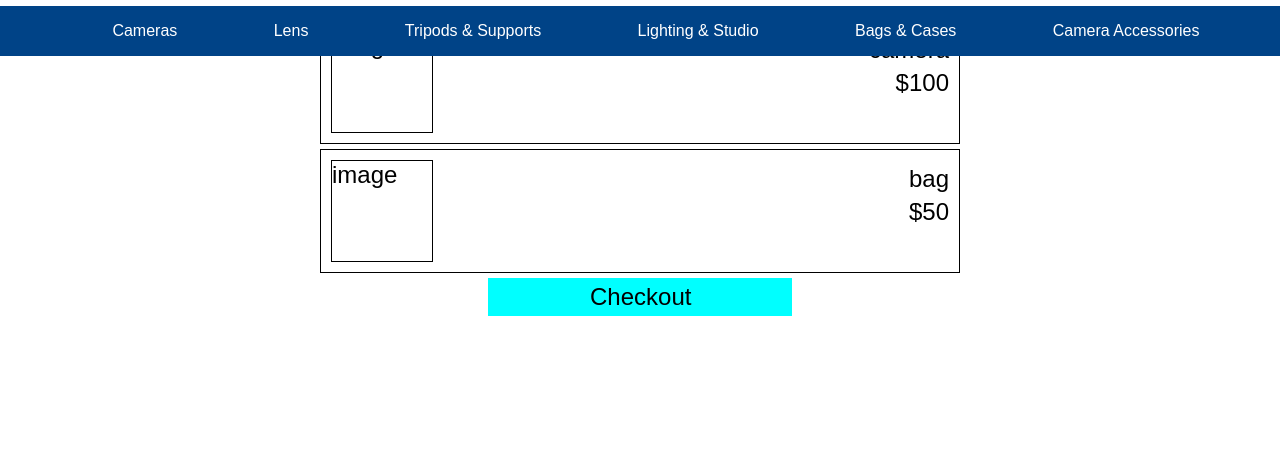
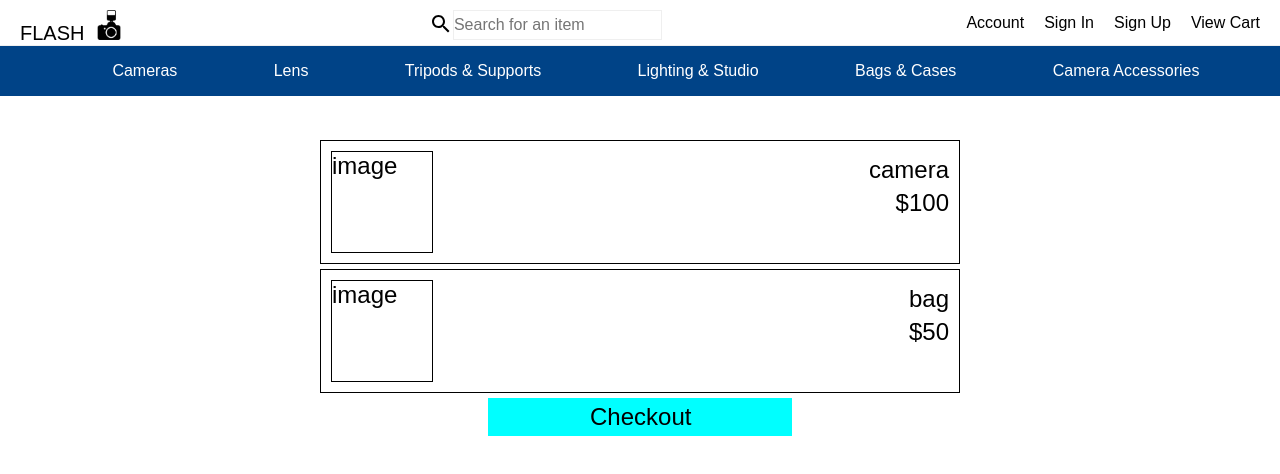
Before and after one commit to douglasryu/Flash, a React (Create React App) app: page /cart in a window 1280 px wide. Shown: the top 474 px of the page. Built offline with nearby package versions, Linux system fonts and the light colour scheme; no server answers.

Commit message:
fixed cart

```diff
--- a/src/stylesheets/cart.css
+++ b/src/stylesheets/cart.css
@@ -40,7 +40,8 @@
   display: flex;
   flex-direction: column;
   align-content: space-around;
-  padding: 20px 25%;
+  margin-top: 40px;
+  padding: 100px 25%;
   font-size: 24px;
 }
 
```
